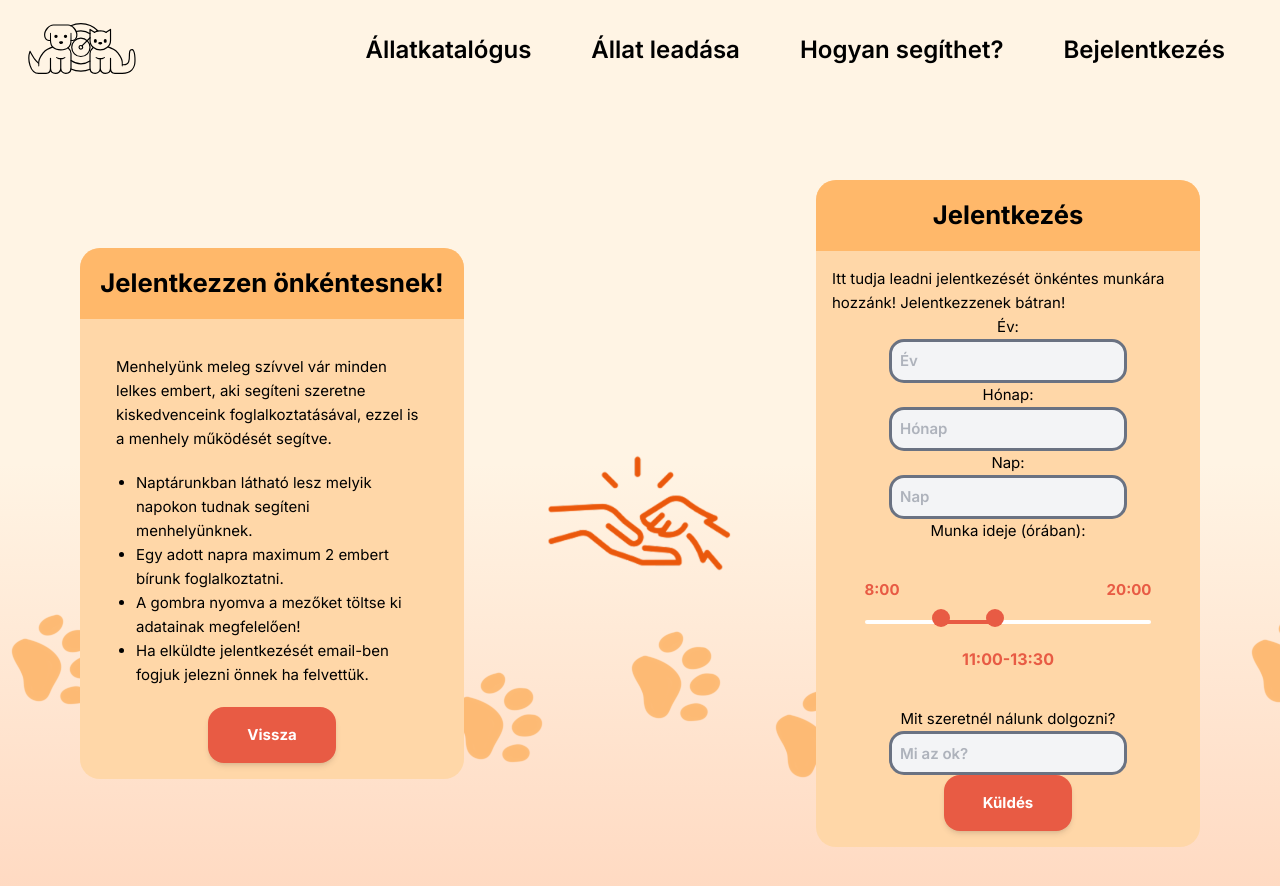
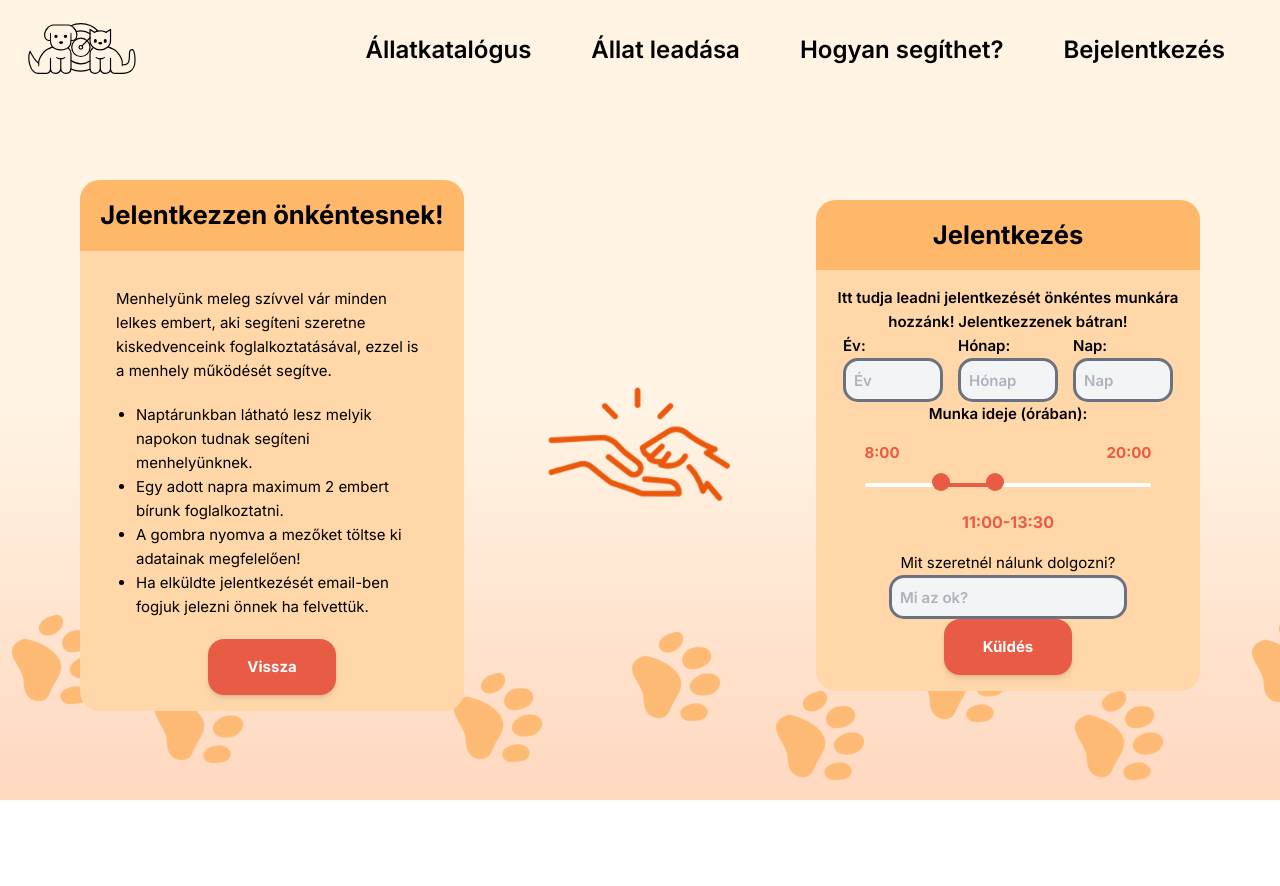
Before and after one commit to Szaszuge/menhely, a Vue app in the folder menhely/: page /hogyansegithet in a window 1280 px wide. Both pictures are taken after a click on the button "Jelentkezem". Shown: the top 886 px of the page. After the commit the page ends 800 px from the top, so only its background shows below. Built offline with nearby package versions, Linux system fonts and the light colour scheme.

Commit message:
SCRUM-77 Inputok formázása

```diff
--- a/menhely/src/components/DualRangeSlider.vue
+++ b/menhely/src/components/DualRangeSlider.vue
@@ -86,7 +86,6 @@ export default {
 .range-container {
   width: 90%;
   max-width: 500px;
-  margin: 20px auto;
   padding: 15px;
   border-radius: 8px;
 }
--- a/menhely/src/views/HogyanSegithet.vue
+++ b/menhely/src/views/HogyanSegithet.vue
@@ -5,10 +5,8 @@ import Button from "../components/Button.vue";
 import CustomInput from "@/components/CustomInput.vue";
 import DualRangeSlider from "../components/DualRangeSlider.vue"
 import { ref } from "vue";
-
 const buttonText = ref("Jelentkezem");
 const valami = ref(true);
-
 function gonb() {
   if (buttonText.value === "Jelentkezem") {
     buttonText.value = "Vissza";
@@ -17,21 +15,17 @@ function gonb() {
     buttonText.value = "Jelentkezem";
         jelentkezesTitle.value = "Adományozzon!"
   }
-
   valami.value = !valami.value;
 }
-
 const jelentkezesEv = ref('');
 const jelentkezesHonap = ref('');
 const jelentkezesNap = ref('');
 const jelentkezesOka = ref('');
 const jelentkezesTitle = ref('Adományozzon!');
-
 function kuldes() {
   console.log("Bekuldes placeholder");
 }
 </script>
-
 <template>
   <div class="kontent">
     <Supportcard title="Jelentkezzen önkéntesnek!">
@@ -75,40 +69,49 @@ function kuldes() {
         </p>
       </template>
       <template v-else>
-        <h3>
+        <h3 class="font-semibold text-center">
   Itt tudja leadni jelentkezését önkéntes munkára hozzánk!
   Jelentkezzenek bátran!
 </h3>
-        <h1>Év:</h1>
+        <div class="date-inputs">
+          <div class="date-input-container">
+            <h1 class="font-semibold">Év:</h1>
             <CustomInput
               type="text"
               placeholder="Év"
               v-model="jelentkezesEv"
+              class="narrow-input"
             ></CustomInput>
-        <h1>Hónap:</h1>
+          </div>
+          <div class="date-input-container">
+            <h1 class="font-semibold">Hónap:</h1>
             <CustomInput
               type="text"
               placeholder="Hónap"
               v-model="jelentkezesHonap"
+              class="narrow-input"
             ></CustomInput>
-        <h1>Nap:</h1>
+          </div>
+          <div class="date-input-container">
+            <h1 class="font-semibold">Nap:</h1>
             <CustomInput
               type="text"
               placeholder="Nap"
               v-model="jelentkezesNap"
+              class="narrow-input"
             ></CustomInput>
-        <h3>Munka ideje (órában):</h3>
+          </div>
+        </div>
+        <h4 class="font-semibold">Munka ideje (órában):</h4>
         <DualRangeSlider></DualRangeSlider>
-        <!-- itt lesz a dualrangeslider -->
         <h1>Mit szeretnél nálunk dolgozni?</h1>
         <CustomInput type="text" placeholder="Mi az ok?" v-model="jelentkezesOka"></CustomInput>
-        <Button id="bekuldes" @="kuldes">Küldés</Button>
+        <Button id="bekuldes" @click="kuldes">Küldés</Button>
       </template>
     </Supportcard>
   </div>
   <PawFooter :is-sticky="true" />
 </template>
-
 <style scoped>
 .kontent {
   width: 100vw;
@@ -122,12 +125,23 @@ img {
   width: 12rem;
   height: 12rem;
 }
-
 p {
   padding: 20px;
 }
-
 ul {
   padding: 0px 20px 20px 40px;
 }
+.date-inputs {
+  display: flex;
+  gap: 15px;
+  flex-wrap: wrap;
+}
+.date-input-container {
+  display: flex;
+  flex-direction: column;
+}
+.narrow-input {
+  width: 100px; /* Sets a narrower width for date inputs */
+  max-width: 100%;
+}
 </style>
```
Lines whose indentation alone changed are shown as unchanged.
